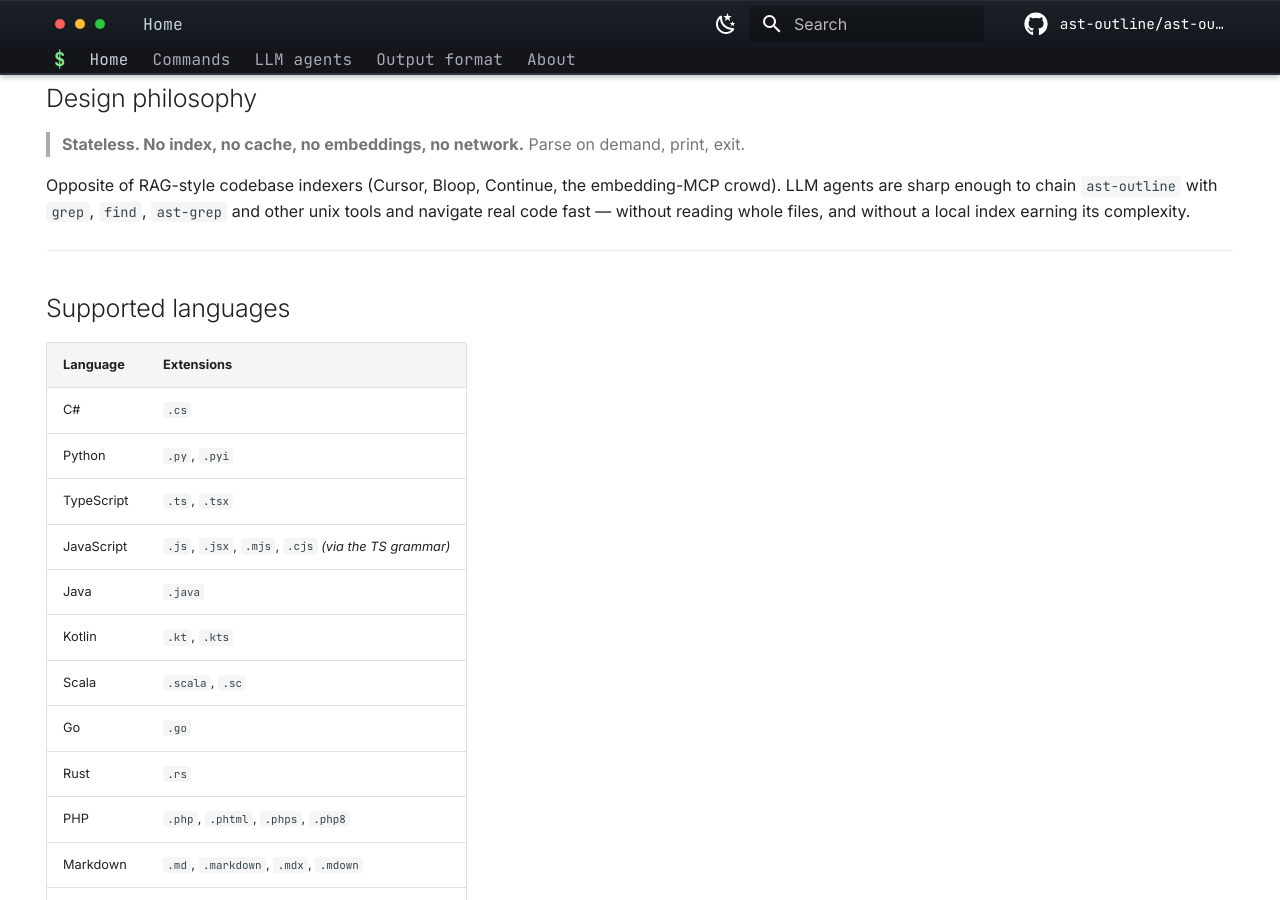
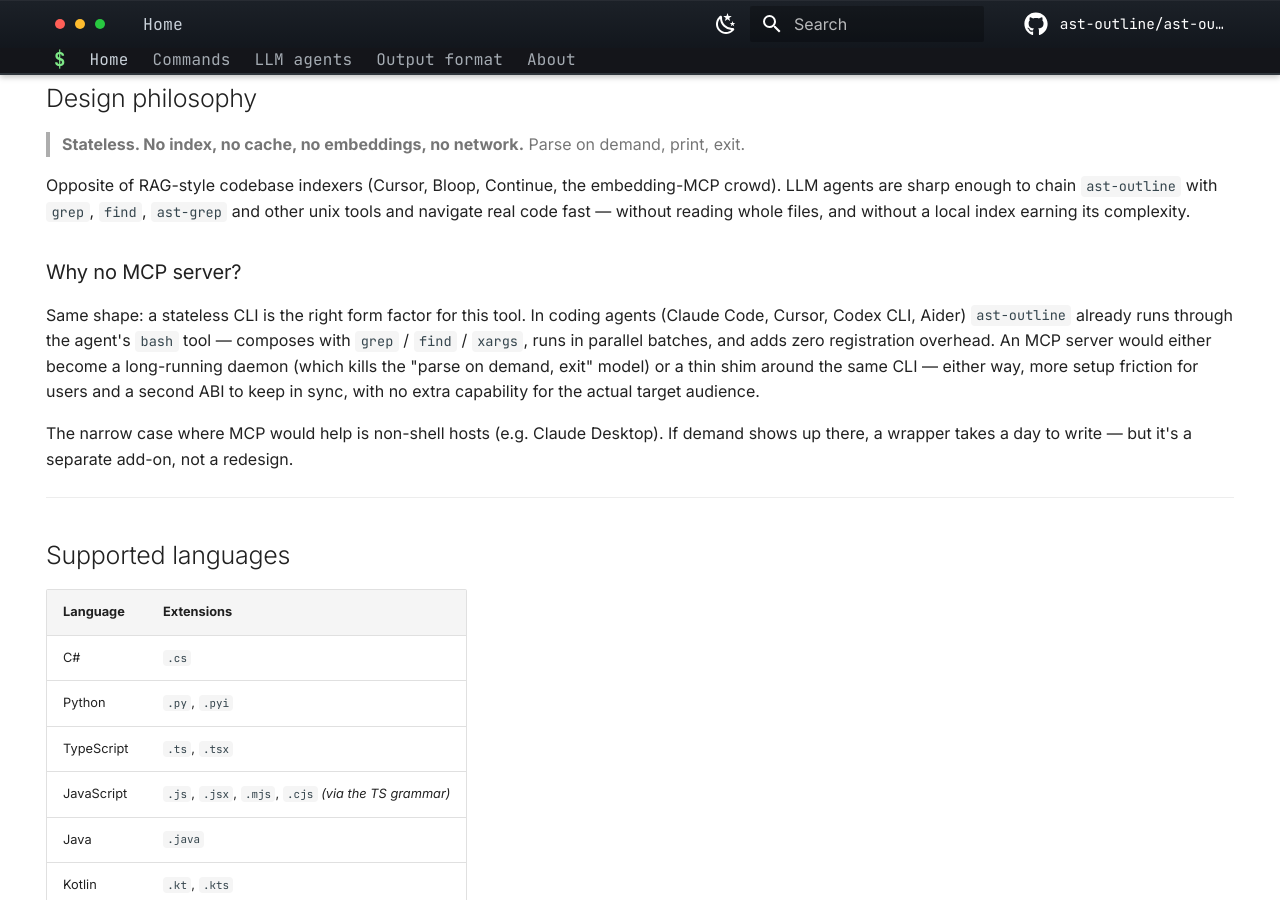
Before and after one commit to ast-outline/ast-outline.github.io, an MkDocs documentation site: the page built from docs/index.md, in a window 1280 px wide and 900 px high, scrolled down 3353 px. Built offline with MkDocs 1.6.1 and Material for MkDocs 9.7.7, drawn with Linux system fonts in a browser that asks for light colours; comment, search, counter and statistics services are not loaded.

Commit message:
docs(index): add 'Why no MCP server?' subsection to design philosophy

```diff
--- a/docs/index.md
+++ b/docs/index.md
@@ -461,6 +461,22 @@ the embedding-MCP crowd). LLM agents are sharp enough to chain
 and navigate real code fast — without reading whole files, and
 without a local index earning its complexity.
 
+### Why no MCP server?
+
+Same shape: a stateless CLI is the right form factor for this tool.
+In coding agents (Claude Code, Cursor, Codex CLI, Aider) `ast-outline`
+already runs through the agent's `bash` tool — composes with
+`grep` / `find` / `xargs`, runs in parallel batches, and adds zero
+registration overhead. An MCP server would either become a long-running
+daemon (which kills the "parse on demand, exit" model) or a thin shim
+around the same CLI — either way, more setup friction for users and a
+second ABI to keep in sync, with no extra capability for the actual
+target audience.
+
+The narrow case where MCP would help is non-shell hosts (e.g. Claude
+Desktop). If demand shows up there, a wrapper takes a day to write —
+but it's a separate add-on, not a redesign.
+
 ---
 
 ## Supported languages
```
